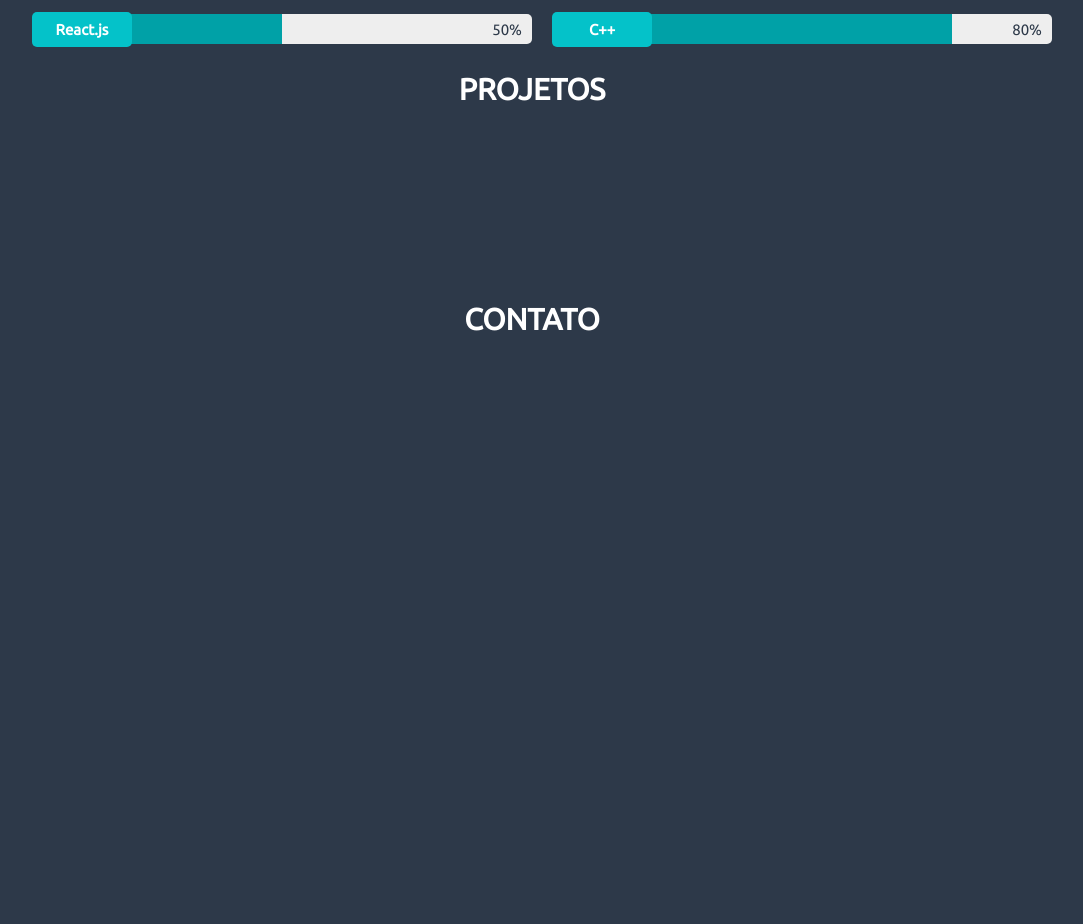
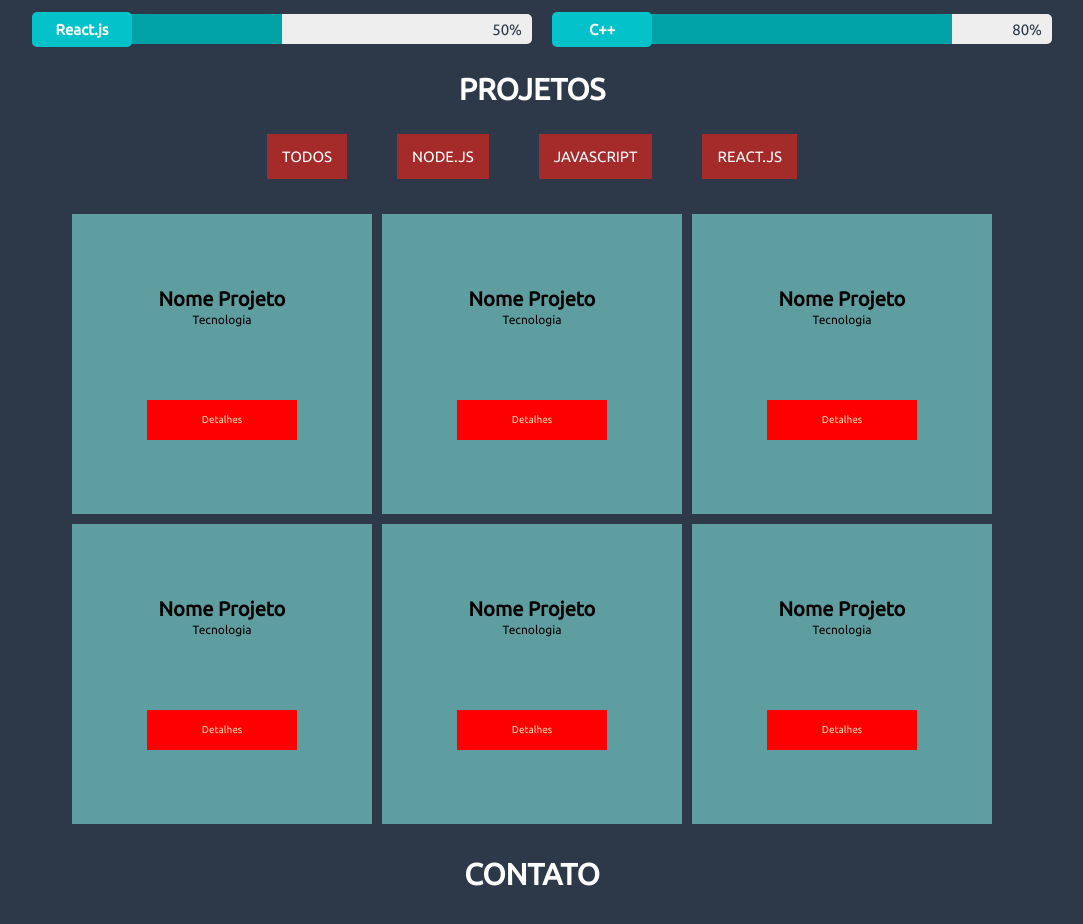
Before and after one commit to fenatan/fenatan.github.io, a plain HTML site: page index.html in a window 1280 px wide. Shown: the part 1164-2088 px from the top of the page, without its empty margins (108-1191 px from the left). Before the commit the page ends 1668 px from the top, so only its background shows below. Drawn offline with Linux system fonts and the light colour scheme; a web font is replaced by a local one.

Commit message:
chore: project structure and template

```diff
--- a/css/styles.css
+++ b/css/styles.css
@@ -154,7 +154,92 @@ h1 {
     flex-direction: column;
     align-items: center;
     margin-top: 30px;
-    height: 200px;
+}
+
+#projects nav{
+    margin: 20px;
+    display: flex;
+    align-items: center;
+    justify-content: center;
+}
+
+#projects nav ul{
+    display: flex;
+    align-items: center;
+    justify-content: center;
+    margin: 10px;
+}
+
+#projects nav ul li{
+    margin: 0 25px;
+    font-size: 1.5rem;
+    padding: 15px;
+    background-color: brown;
+    color: white;
+}
+
+#projects nav ul li:hover{
+    cursor: pointer;
+    opacity: .8;
+}
+
+.projects{
+    display: flex;
+    flex-direction: row;
+    align-items: center;
+    justify-content: center;
+    flex-wrap: wrap;
+    max-width: 1000px;
+}
+
+.project{
+    display: flex;
+    flex-direction: column;
+    justify-content: space-around;
+    align-items: center;
+    margin: 5px;
+    width: 300px;
+    height: 300px;
+    background-color: cadetblue;
+}
+
+.project:hover{
+    opacity: 0.7;
+}
+
+.project .description{
+    margin-top: 50px;
+    display: flex;
+    flex-direction: column;
+    align-items: center;
+    justify-content: center;
+}
+
+.project h3{
+    font-size: 2rem;
+    font-weight: bold;
+}
+
+.project span{
+    margin-top: 5px;
+    font-size: 1.2rem;
+}
+
+.project .button{
+    margin-bottom: 50px;
+    display: flex;
+    align-items: center;
+    justify-content: center;
+    width: 150px;
+    height: 40px;
+    margin-top: 25px;
+    background-color: red;
+    color: wheat;
+}
+
+.project .button:hover{
+    cursor: pointer;
+    background-color: crimson;
 }
 
 #contact {
--- a/index.html
+++ b/index.html
@@ -89,6 +89,61 @@
 
     <section id="projects">
         <h1>PROJETOS</h1>
+
+        <nav>
+            <ul>
+                <li>TODOS</li>
+                <li>NODE.JS</li>
+                <li>JAVASCRIPT</li>
+                <li>REACT.JS</li>
+            </ul>
+        </nav>
+
+        <div class="projects">
+            <div class="project">
+                <div class="description">
+                    <h3>Nome Projeto</h3>
+                    <span>Tecnologia</span>
+                </div>
+                <div class="button">Detalhes</div>
+            </div>
+            <div class="project">
+                <div class="description">
+                    <h3>Nome Projeto</h3>
+                    <span>Tecnologia</span>
+                </div>
+                <div class="button">Detalhes</div>
+            </div>
+            <div class="project">
+                <div class="description">
+                    <h3>Nome Projeto</h3>
+                    <span>Tecnologia</span>
+                </div>
+                <div class="button">Detalhes</div>
+            </div>
+            <div class="project">
+                <div class="description">
+                    <h3>Nome Projeto</h3>
+                    <span>Tecnologia</span>
+                </div>
+                <div class="button">Detalhes</div>
+            </div>
+            <div class="project">
+                <div class="description">
+                    <h3>Nome Projeto</h3>
+                    <span>Tecnologia</span>
+                </div>
+                <div class="button">Detalhes</div>
+            </div>
+            <div class="project">
+                <div class="description">
+                    <h3>Nome Projeto</h3>
+                    <span>Tecnologia</span>
+                </div>
+                <div class="button">Detalhes</div>
+            </div>
+
+        </div>
     </section>
     <section id="contact">
         <h1>CONTATO</h1>
```
